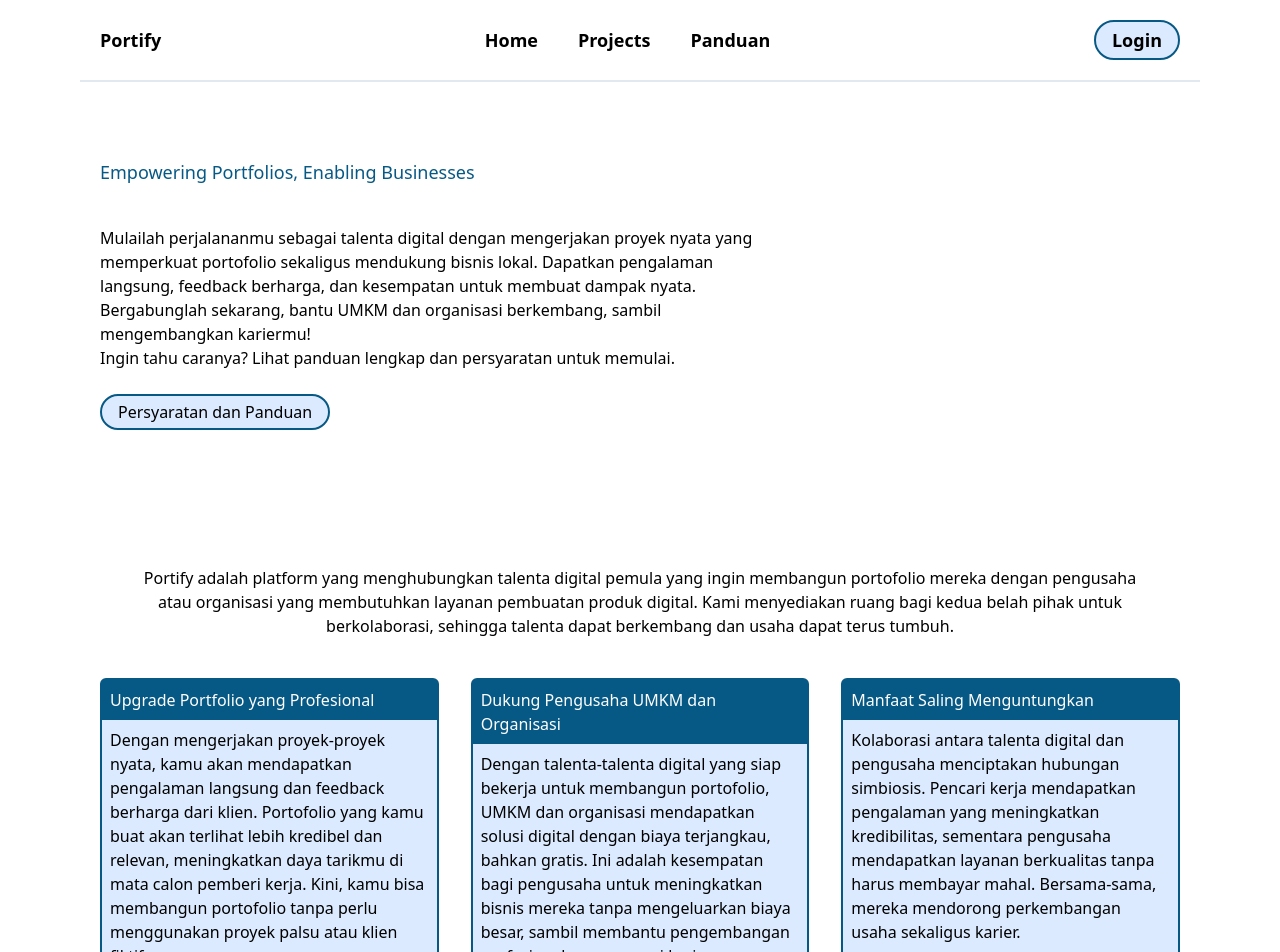
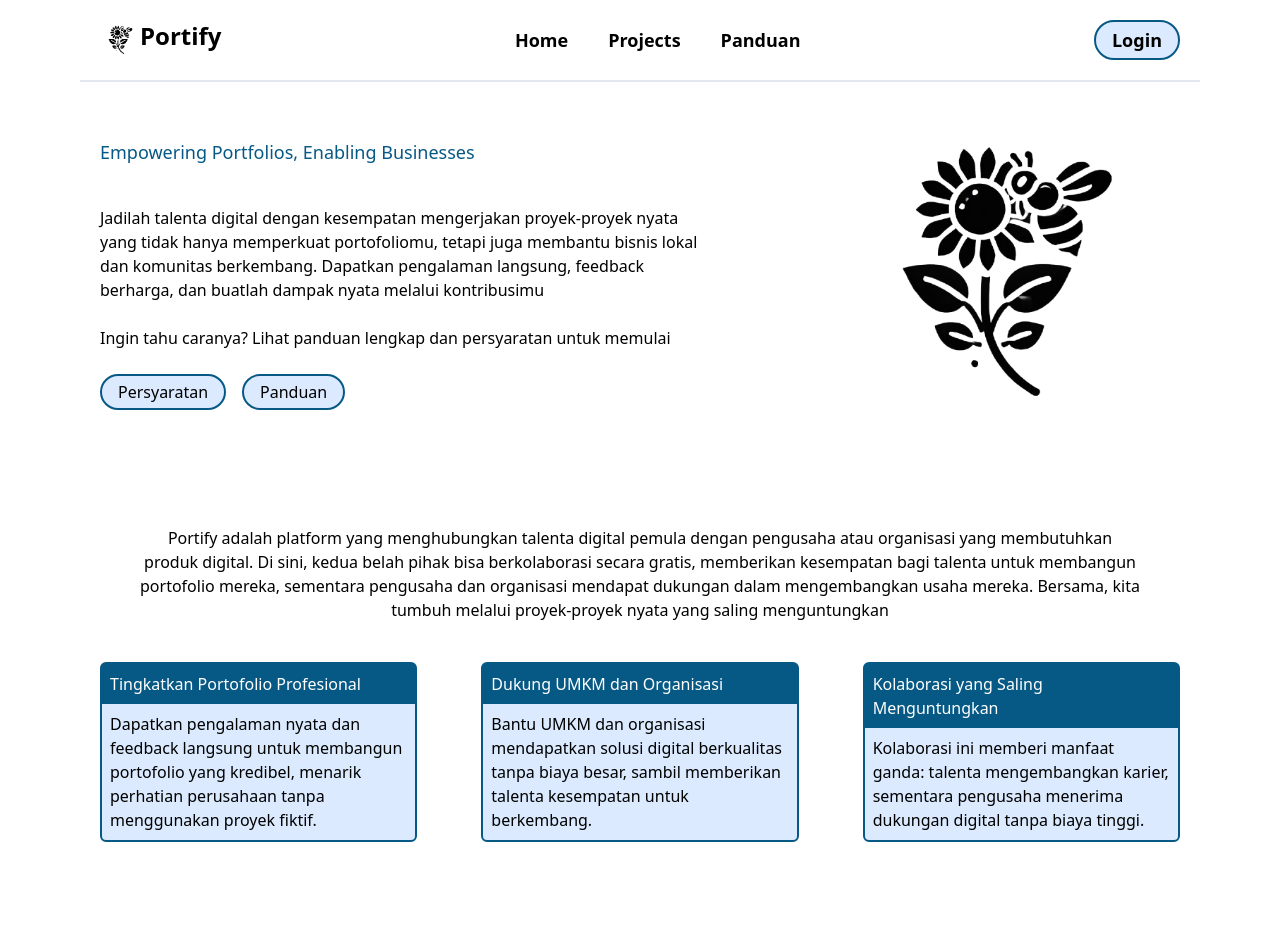
Before and after one commit to Komalasari076/Portify-project, a React (Vite) app: page / in a window 1280 px wide. Shown: the top 952 px of the page. Built offline with nearby package versions, Linux system fonts and the light colour scheme.

Commit message:
menambahkan style dan gamabr pada homepage

```diff
--- a/src/App.jsx
+++ b/src/App.jsx
@@ -6,7 +6,6 @@ import Panduan from "./components/Main/Panduan";
 import ProjectList from "./components/Main/ProjectList";
 import ProjectDetail from "./components/Main/ProjectDetail";
 import Dashboard from "./components/Main/Dashboard";
-import AddProjectForm from "./components/Main/AddProject";
 import HomePage from "./components/Main/HomePage";
 
 function App() {
--- a/src/components/Header/Navbar.jsx
+++ b/src/components/Header/Navbar.jsx
@@ -1,10 +1,12 @@
 import { Link } from "react-router-dom";
+import logo from "../../assets/logo.png";
 
 function Navbar() {
   return (
     <div className="flex justify-between items-center text-lg font-bold p-5 border-b-2 border-slate-200">
-      <div>
-        <h1>Portify</h1>
+      <div className="flex">
+        <img src={logo} alt="" width={40} />
+        <h1 className="text-2xl">Portify</h1>
       </div>
 
       <div className="flex list-none ">
--- a/src/components/Main/AboutSection.jsx
+++ b/src/components/Main/AboutSection.jsx
@@ -1,52 +1,48 @@
 function AboutSection() {
   return (
-    <div className="p-5 font-medium text-base">
+    <div className="p-5 font-medium text-base h-69">
       <div className="text-center m-10">
         <p>
-          Portify adalah platform yang menghubungkan talenta digital pemula yang
-          ingin membangun portofolio mereka dengan pengusaha atau organisasi
-          yang membutuhkan layanan pembuatan produk digital. Kami menyediakan
-          ruang bagi kedua belah pihak untuk berkolaborasi, sehingga talenta
-          dapat berkembang dan usaha dapat terus tumbuh.
+          Portify adalah platform yang menghubungkan talenta digital pemula
+          dengan pengusaha atau organisasi yang membutuhkan produk digital. Di
+          sini, kedua belah pihak bisa berkolaborasi secara gratis, memberikan
+          kesempatan bagi talenta untuk membangun portofolio mereka, sementara
+          pengusaha dan organisasi mendapat dukungan dalam mengembangkan usaha
+          mereka. Bersama, kita tumbuh melalui proyek-proyek nyata yang saling
+          menguntungkan
         </p>
       </div>
 
-      <div className="grid grid-cols-3 gap-8">
+      <div className="grid grid-cols-3 gap-16 my-10">
         <div className="rounded-md bg-blue-100 border-2 border-sky-800">
-          <h1 className="p-2 text-white bg-sky-800">Upgrade Portfolio yang Profesional</h1>
-          <p className="p-2">
-            Dengan mengerjakan proyek-proyek nyata, kamu akan mendapatkan
-            pengalaman langsung dan feedback berharga dari klien. Portofolio
-            yang kamu buat akan terlihat lebih kredibel dan relevan,
-            meningkatkan daya tarikmu di mata calon pemberi kerja. Kini, kamu
-            bisa membangun portofolio tanpa perlu menggunakan proyek palsu atau
-            klien fiktif.
-          </p>
-        </div>
-
-        <div className="rounded-md bg-blue-100 border-2 border-sky-800 ">
           <h1 className="p-2 text-white bg-sky-800">
-            Dukung Pengusaha UMKM dan Organisasi
+            Tingkatkan Portofolio Profesional
           </h1>
           <p className="p-2">
-            Dengan talenta-talenta digital yang siap bekerja untuk membangun
-            portofolio, UMKM dan organisasi mendapatkan solusi digital dengan
-            biaya terjangkau, bahkan gratis. Ini adalah kesempatan bagi
-            pengusaha untuk meningkatkan bisnis mereka tanpa mengeluarkan biaya
-            besar, sambil membantu pengembangan profesional para pencari kerja.
+            Dapatkan pengalaman nyata dan feedback langsung untuk membangun
+            portofolio yang kredibel, menarik perhatian perusahaan tanpa
+            menggunakan proyek fiktif.
           </p>
         </div>
 
         <div className="rounded-md bg-blue-100 border-2 border-sky-800">
           <h1 className="p-2 text-white bg-sky-800">
-            Manfaat Saling Menguntungkan
+            Dukung UMKM dan Organisasi
           </h1>
           <p className="p-2">
-            Kolaborasi antara talenta digital dan pengusaha menciptakan hubungan
-            simbiosis. Pencari kerja mendapatkan pengalaman yang meningkatkan
-            kredibilitas, sementara pengusaha mendapatkan layanan berkualitas
-            tanpa harus membayar mahal. Bersama-sama, mereka mendorong
-            perkembangan usaha sekaligus karier.
+            Bantu UMKM dan organisasi mendapatkan solusi digital berkualitas
+            tanpa biaya besar, sambil memberikan talenta kesempatan untuk
+            berkembang.
+          </p>
+        </div>
+
+        <div className="rounded-md bg-blue-100 border-2 border-sky-800">
+          <h1 className="p-2 text-white bg-sky-800">
+            Kolaborasi yang Saling Menguntungkan
+          </h1>
+          <p className="p-2">
+            Kolaborasi ini memberi manfaat ganda: talenta mengembangkan karier,
+            sementara pengusaha menerima dukungan digital tanpa biaya tinggi.
           </p>
         </div>
       </div>
--- a/src/components/Main/CallToAction.jsx
+++ b/src/components/Main/CallToAction.jsx
@@ -1,13 +1,15 @@
+import portofolio from "../../assets/Desain tanpa judul.png";
+
 function CallToAction() {
   return (
-    <div className="flex justify-between items-center font-medium text-base p-5 gap-x-32">
+    <div className="flex justify-between items-center font-medium text-base p-5 gap-x-32 h-96">
       <div>
-        <h1 className="text-lg">Bantu Usaha Lokal dan Bangun Portofoliomu!</h1>
+        <h1 className="text-lg">Bantu Usaha Lokal dan Bangun Portofoliomu!</h1><br />
         <p className="mb-6">
-          Mulailah perjalananmu sebagai talenta digital dengan mengerjakan
+          Mulail perjalananmu sebagai talenta digital dengan mengerjakan
           proyek-proyek nyata yang memberikan dampak langsung. Selain membangun
           portofolio profesional, kamu juga berkontribusi dalam mengembangkan
-          UMKM dan organisasi dengan solusi digital yang mereka butuhkan. Gabung
+          UMKM dan komunitas dengan solusi digital yang mereka butuhkan. Gabung
           Sekarang dan tunjukkan keterampilanmu sambil menciptakan perubahan
           positif!
         </p>
@@ -15,8 +17,8 @@ function CallToAction() {
         <button className="rounded-full bg-blue-100 border-2 border-sky-800 py-1 px-4 hover:bg-blue-300">Lihat Proyek</button>
       </div>
 
-      <div className="w-full h-96">
-        <span></span>
+      <div className="w-full">
+        <img src={portofolio} alt="" />
       </div>
     </div>
   );
--- a/src/components/Main/HeroSection.jsx
+++ b/src/components/Main/HeroSection.jsx
@@ -1,6 +1,8 @@
+import logo from "../../assets/logo.png";
+
 function HeroSection() {
   return (
-    <div className="flex justify-between items-center font-medium text-base p-5 gap-x-32">
+    <div className="flex justify-beetween items-center font-medium text-base p-5 gap-x-32 h-96">
       <div>
         <div className="mb-10 text-sky-800 text-lg">
           <h1>Empowering Portfolios, Enabling Businesses</h1>
@@ -8,27 +10,29 @@ function HeroSection() {
 
         <div className="mb-6">
           <p>
-            Mulailah perjalananmu sebagai talenta digital dengan mengerjakan
-            proyek nyata yang memperkuat portofolio sekaligus mendukung bisnis
-            lokal. Dapatkan pengalaman langsung, feedback berharga, dan
-            kesempatan untuk membuat dampak nyata. Bergabunglah sekarang, bantu
-            UMKM dan organisasi berkembang, sambil mengembangkan kariermu!
-          </p>
+            Jadilah talenta digital dengan kesempatan mengerjakan proyek-proyek
+            nyata yang tidak hanya memperkuat portofoliomu, tetapi juga membantu
+            bisnis lokal dan komunitas berkembang. Dapatkan pengalaman langsung, feedback
+            berharga, dan buatlah dampak nyata melalui kontribusimu
+          </p><br />
           <p>
             Ingin tahu caranya? Lihat panduan lengkap dan persyaratan untuk
-            memulai.
+            memulai
           </p>
         </div>
 
         <div>
+          <button className="rounded-full bg-blue-100 border-2 border-sky-800 py-1 px-4 hover:bg-blue-300 mr-4">
+            Persyaratan
+          </button>
           <button className="rounded-full bg-blue-100 border-2 border-sky-800 py-1 px-4 hover:bg-blue-300">
-            Persyaratan dan Panduan
+            Panduan
           </button>
         </div>
       </div>
 
-      <div className="w-full h-96">
-        <span></span>
+      <div className="w-screen">
+        <img src={logo} alt="" />
       </div>
     </div>
   );
```
Also changed, not shown: src/assets/Desain tanpa judul.png (added), src/assets/logo.png (added).
